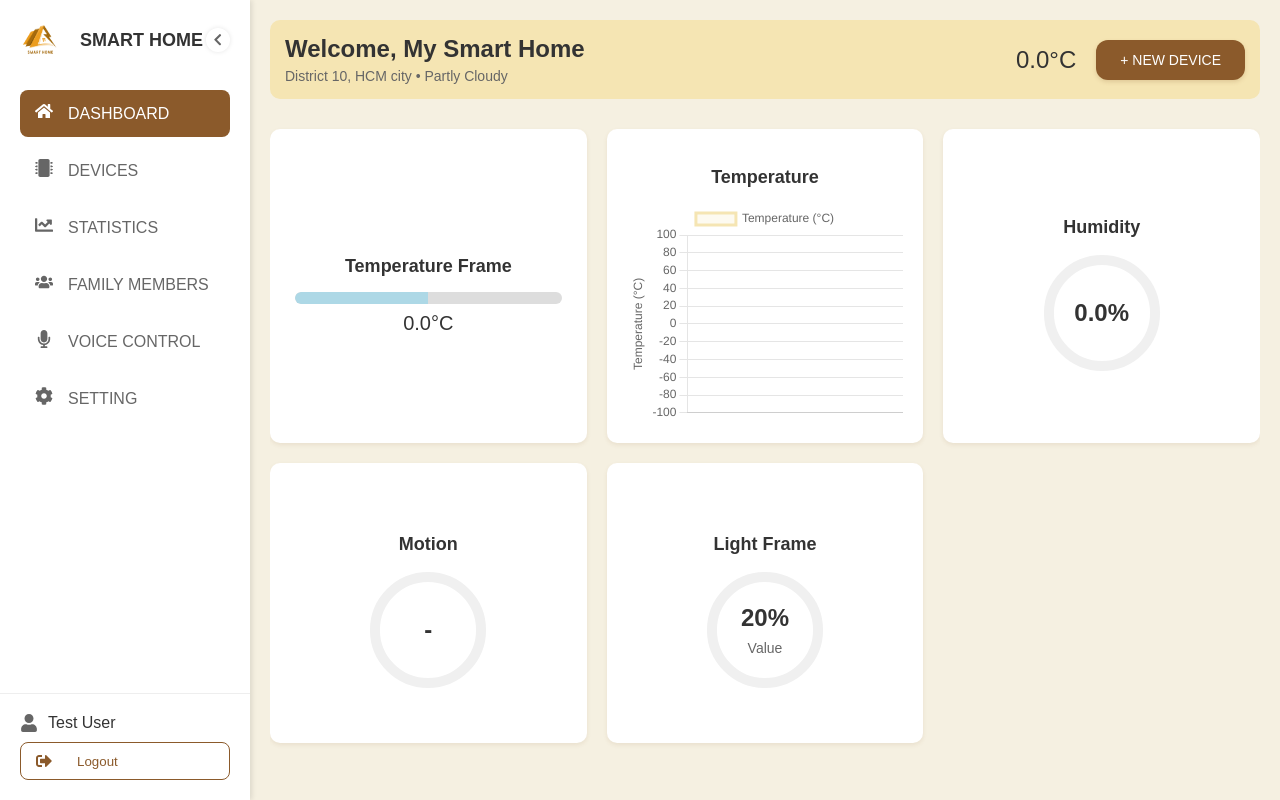
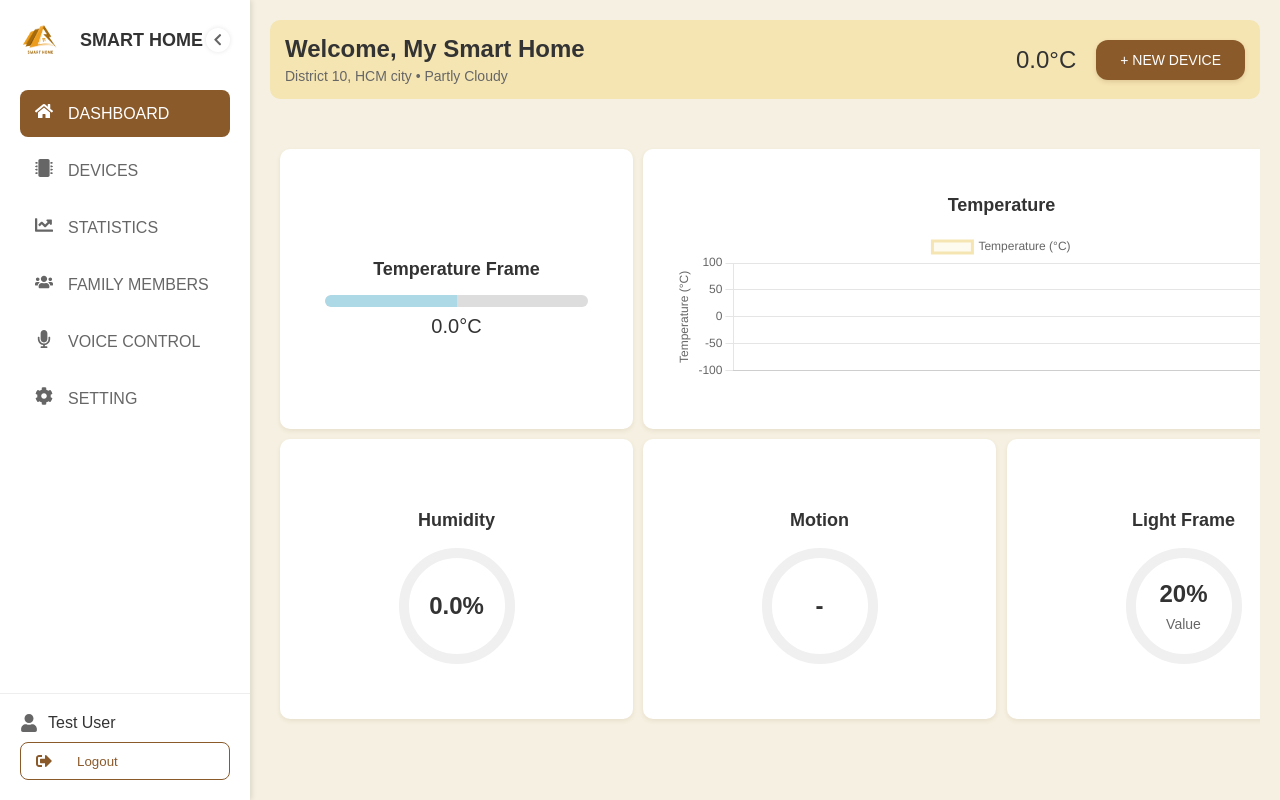
Before and after one commit to thaiquangphat/hcmut-multidisciplinary-project, a React (Create React App) app in the folder frontend/: page /dashboard in a window 1280 px wide. Built offline with nearby package versions, Linux system fonts and the light colour scheme; no server answers.

Commit message:
add draggable feature

```diff
--- a/frontend/src/dashboard.css
+++ b/frontend/src/dashboard.css
@@ -10,6 +10,7 @@
   .dashboard-main-content {
     flex: 1;
     padding: 20px;
+    margin-left: 0; /* Remove the left margin */
     box-sizing: border-box;
     overflow-y: auto;
     height: 100vh;
@@ -45,12 +46,12 @@
   .dashboard-header-right {
     display: flex;
     align-items: center;
+    gap: 20px;
   }
 
   .dashboard-temperature {
     font-size: 24px;
     color: #333;
-    margin-right: 20px;
   }
 
   .dashboard-add-device-button {
@@ -81,18 +82,15 @@
   }
 
   .dashboard-grid {
+    min-height: 0%;
     display: grid;
-    grid-template-columns: repeat(auto-fit, minmax(300px, 1fr));
-    gap: 20px;
-    min-height: 0;
-    overflow: visible;
-    position: relative;
-    z-index: 5;
+    gap: 10px;
+    width:100%;
   }
 
   .dashboard-frame {
     background-color: #fff;
-    padding: 20px;
+    padding: 30px;
     border-radius: 10px;
     text-align: center;
     box-sizing: border-box;
@@ -143,11 +141,6 @@
     color: #8b5a2b;
   }
 
-  /* Temperature Frame */
-  .dashboard-temperature-frame {
-    padding: 10px; /* Reduced padding */
-  }
-
   .dashboard-progress-bar {
     width: 90%;
     height: 12px;
@@ -163,7 +156,6 @@
   }
 
   .dashboard-progress-filled {
-    width: 64.5%;
     height: 100%;
     background-color: #f5e5b3;
     border-radius: 10px 0 0 10px;
@@ -180,18 +172,13 @@
     margin: 0;
   }
 
-  /* Temperature Chart */
-  .dashboard-temperature-chart {
-    min-height: unset; /* Override min-height if needed */
+  .dashboard-chart-container {
+    height: 200px;
+    width: 100%;
+    position: relative;
+    padding-bottom: 20px;
   }
 
-  .dashboard-chart-container {
-    height: 220px;
-    width: 100%;
-    position: relative;
-  }
-
-  /* Humidity, Motion, and Light Frames */
   .dashboard-circle-container {
     position: relative;
     width: 120px;
@@ -213,7 +200,9 @@
   }
 
   .dashboard-circle-bg {
+    fill: none;
     stroke: #f0f0f0;
+    stroke-width: 3;
   }
 
   .dashboard-circle-fill {
@@ -245,12 +234,10 @@
     transform: rotate(194deg);
   }
 
-  /* Motion */
   .dashboard-motion-circle {
     border-color: #ddd;
   }
 
-  /* Light Frame */
   .dashboard-light-circle {
     flex-direction: column;
   }
@@ -274,33 +261,6 @@
     transform: rotate(72deg);
   }
 
-  /* Responsive adjustments */
-  @media (max-width: 768px) {
-    .dashboard-main-content {
-      padding: 15px;
-    }
-
-    .dashboard-header {
-      flex-direction: column;
-      align-items: flex-start;
-      gap: 10px;
-    }
-
-    .dashboard-header-right {
-      width: 100%;
-      justify-content: space-between;
-    }
-
-    .dashboard-grid {
-      grid-template-columns: 1fr;
-    }
-
-    .dashboard-frame {
-      min-height: 200px;
-    }
-  }
-
-  /* Warning Modal */
   .dashboard-warning-modal {
     position: fixed;
     top: 0;
@@ -352,30 +312,89 @@
     background-color: #9b6a3b;
   }
 
-  /* Motion Frame */
-  .dashboard-motion-frame .dashboard-circle-container {
-    border: none;
+  /* Grid Layout Styles */
+  .react-grid-layout {
+    position: relative;
+    transition: height 200ms ease;
+    width: 100%;
+    max-width: 1200px;
+    margin: 0 auto;
   }
 
-  .dashboard-motion-frame .dashboard-circle-value {
-    color: #333;
-    font-size: 24px;
+  .react-grid-item {
+    transition: all 200ms ease;
+    transition-property: left, top;
   }
 
-  /* Light Frame */
-  .dashboard-light-frame .dashboard-circle-container {
-    border: none;
+  .react-grid-item.cssTransforms {
+    transition-property: transform;
   }
 
-  .dashboard-light-value-container {
-    display: flex;
-    flex-direction: column;
-    align-items: center;
-    justify-content: center;
+  .react-grid-item.resizing {
+    z-index: 1;
+    will-change: width, height;
   }
 
-  .dashboard-circle-label {
-    font-size: 14px;
-    color: #666;
-    margin-top: 8px;
+  .react-grid-item.react-draggable-dragging {
+    transition: none;
+    z-index: 3;
+    will-change: transform;
   }
+
+  .react-grid-item.react-grid-placeholder {
+    background: #e8e8e8;
+    opacity: 0.2;
+    transition-duration: 100ms;
+    z-index: 2;
+    -webkit-user-select: none;
+    -moz-user-select: none;
+    -ms-user-select: none;
+    -o-user-select: none;
+    user-select: none;
+  }
+
+  .react-grid-item > .react-resizable-handle {
+    position: absolute;
+    width: 20px;
+    height: 20px;
+    bottom: 0;
+    right: 0;
+    cursor: se-resize;
+  }
+
+  .react-grid-item > .react-resizable-handle::after {
+    content: "";
+    position: absolute;
+    right: 3px;
+    bottom: 3px;
+    width: 5px;
+    height: 5px;
+    border-right: 2px solid rgba(0, 0, 0, 0.4);
+    border-bottom: 2px solid rgba(0, 0, 0, 0.4);
+  }
+
+  /* Responsive adjustments */
+  @media (max-width: 768px) {
+    .dashboard-main-content {
+      padding: 15px;
+    }
+
+    .dashboard-header {
+      flex-direction: column;
+      align-items: flex-start;
+      gap: 10px;
+    }
+
+    .dashboard-header-right {
+      width: 100%;
+      justify-content: space-between;
+    }
+
+    .dashboard-grid {
+      grid-template-columns: 1fr;
+    }
+
+    .dashboard-frame {
+      min-height: 200px;
+    }
+  }
--- a/frontend/src/dashboard.js
+++ b/frontend/src/dashboard.js
@@ -12,7 +12,10 @@ import {
   Legend,
 } from 'chart.js';
 import 'chartjs-adapter-date-fns';
-import Sidebar from './sidebar'; // Import the Sidebar component
+import Sidebar from './sidebar';
+import GridLayout from 'react-grid-layout';
+import 'react-grid-layout/css/styles.css';
+import 'react-resizable/css/styles.css';
 
 // Import the CSS file
 import './dashboard.css';
@@ -30,6 +33,13 @@ const DashboardPage = () => {
   });
   const [showWarning, setShowWarning] = useState(false);
   const [warningMessage, setWarningMessage] = useState('');
+  const [layout, setLayout] = useState([
+    { i: 'temperature', x: 0, y: 0, w: 1, h: 1 },
+    { i: 'tempChart', x: 1, y: 0, w: 2, h: 1 },
+    { i: 'humidity', x: 0, y: 1, w: 1, h: 1 },
+    { i: 'motion', x: 1, y: 1, w: 1, h: 1 },
+    { i: 'light', x: 2, y: 1, w: 1, h: 1 }
+  ]);
 
   // Track current values for warning checks
   const currentValues = useRef({ temp: 0, hum: 0 });
@@ -54,9 +64,6 @@ const DashboardPage = () => {
     if (temp !== 0 && (temp < 20 || temp > 40)) {
       warnings.push(`Temperature is ${temp < 20 ? 'too low' : 'too high'} (${temp.toFixed(1)}°C)`);
     }
-    // if (hum < 20 || hum > 35) {
-    //   warnings.push(`Humidity is ${hum < 20 ? 'too low' : 'too high'} (${hum.toFixed(1)}%)`);
-    // }
 
     if (warnings.length > 0) {
       setWarningMessage(warnings.join('\n'));
@@ -65,29 +72,6 @@ const DashboardPage = () => {
       setShowWarning(false);
     }
   };
-
-  // Poll for latest data every 1 second and check warnings
-  useEffect(() => {
-    // Initial fetch
-    fetchTemperatureData();
-    fetchHumidityData();
-
-    // Set up interval for updates
-    const fetchInterval = setInterval(() => {
-      fetchTemperatureData();
-      fetchHumidityData();
-    }, 1000);
-
-    // Set up separate interval for warning checks with 1.2s delay
-    const warningInterval = setInterval(() => {
-      checkWarnings(currentValues.current.temp, currentValues.current.hum);
-    }, 1200);
-
-    return () => {
-      clearInterval(fetchInterval);
-      clearInterval(warningInterval);
-    };
-  }, []);
 
   // Function to fetch temperature data from the server
   const fetchTemperatureData = async () => {
@@ -98,7 +82,7 @@ const DashboardPage = () => {
       }
       const newTemp = Math.min(100, Math.max(-100, response.data.value));
       setTemperature(newTemp);
-      currentValues.current.temp = newTemp; // Update the current temperature value
+      currentValues.current.temp = newTemp;
 
       // Update chart data
       const currentTime = new Date();
@@ -130,11 +114,42 @@ const DashboardPage = () => {
       }
       const newHum = Math.min(100, Math.max(0, response.data.value));
       setHumidity(newHum);
-      currentValues.current.hum = newHum; // Update the current humidity value
+      currentValues.current.hum = newHum;
     } catch (error) {
       console.error('Error fetching humidity data:', error);
     }
   };
+
+  // Load saved layout on mount
+  useEffect(() => {
+    const savedLayout = localStorage.getItem('dashboardLayout');
+    if (savedLayout) {
+      setLayout(JSON.parse(savedLayout));
+    }
+  }, []);
+
+  // Poll for latest data every 1 second and check warnings
+  useEffect(() => {
+    // Initial fetch
+    fetchTemperatureData();
+    fetchHumidityData();
+
+    // Set up interval for updates
+    const fetchInterval = setInterval(() => {
+      fetchTemperatureData();
+      fetchHumidityData();
+    }, 1000);
+
+    // Set up separate interval for warning checks with 1.2s delay
+    const warningInterval = setInterval(() => {
+      checkWarnings(currentValues.current.temp, currentValues.current.hum);
+    }, 1200);
+
+    return () => {
+      clearInterval(fetchInterval);
+      clearInterval(warningInterval);
+    };
+  }, []);
 
   // Chart data
   const chartData = {
@@ -162,7 +177,7 @@ const DashboardPage = () => {
           displayFormats: { minute: 'HH:mm' },
         },
         ticks: {
-          maxTicksLimit: 10,
+          maxTicksLimit: 8,
           source: 'data',
         },
       },
@@ -193,15 +208,6 @@ const DashboardPage = () => {
       },
     },
   };
-
-  // Cleanup chart instance on unmount
-  useEffect(() => {
-    return () => {
-      if (chartRef.current) {
-        chartRef.current.destroy();
-      }
-    };
-  }, []);
 
   return (
     <div className="dashboard-page">
@@ -240,9 +246,22 @@ const DashboardPage = () => {
         </header>
 
         <div className="dashboard-content">
-          <div className="dashboard-grid">
+          <GridLayout
+            className="dashboard-grid"
+            layout={layout}
+            cols={3}
+            rowHeight={270}
+            width={1100}
+            onLayoutChange={(newLayout) => {
+              setLayout(newLayout);
+              localStorage.setItem('dashboardLayout', JSON.stringify(newLayout));
+            }}
+            margin={[10, 20]}
+            isDraggable={true}
+            isResizable={false}
+          >
             {/* Temperature Frame Section */}
-            <div className="dashboard-frame dashboard-temperature-frame">
+            <div key="temperature" className="dashboard-frame dashboard-temperature-frame">
               <h3 className="dashboard-frame-title">Temperature Frame</h3>
               <div className="dashboard-progress-bar">
                 <div
@@ -259,7 +278,7 @@ const DashboardPage = () => {
             </div>
 
             {/* Temperature Chart */}
-            <div className="dashboard-frame dashboard-temperature-chart">
+            <div key="tempChart" className="dashboard-frame dashboard-temperature-chart">
               <h3 className="dashboard-frame-title">Temperature</h3>
               <div className="dashboard-chart-container">
                 <Line ref={chartRef} data={chartData} options={chartOptions} />
@@ -267,7 +286,7 @@ const DashboardPage = () => {
             </div>
 
             {/* Humidity */}
-            <div className="dashboard-frame dashboard-humidity-frame">
+            <div key="humidity" className="dashboard-frame dashboard-humidity-frame">
               <h3 className="dashboard-frame-title">Humidity</h3>
               <div className="dashboard-circle-container">
                 <svg className="dashboard-circle-progress" viewBox="0 0 36 36">
@@ -298,7 +317,7 @@ const DashboardPage = () => {
             </div>
 
             {/* Motion */}
-            <div className="dashboard-frame dashboard-motion-frame">
+            <div key="motion" className="dashboard-frame dashboard-motion-frame">
               <h3 className="dashboard-frame-title">Motion</h3>
               <div className="dashboard-circle-container dashboard-motion-circle">
                 <svg className="dashboard-circle-progress" viewBox="0 0 36 36">
@@ -317,7 +336,7 @@ const DashboardPage = () => {
             </div>
 
             {/* Light Frame */}
-            <div className="dashboard-frame dashboard-light-frame">
+            <div key="light" className="dashboard-frame dashboard-light-frame">
               <h3 className="dashboard-frame-title">Light Frame</h3>
               <div className="dashboard-circle-container dashboard-light-circle">
                 <svg className="dashboard-circle-progress" viewBox="0 0 36 36">
@@ -337,7 +356,7 @@ const DashboardPage = () => {
                 </div>
               </div>
             </div>
-          </div>
+          </GridLayout>
         </div>
       </main>
     </div>
--- /dev/null
+++ b/package.json
@@ -0,0 +1,5 @@
+{
+  "dependencies": {
+    "react-grid-layout": "^1.5.1"
+  }
+}
```
Also changed, not shown: 1 other file (tests, documents, lock files or other folders).
